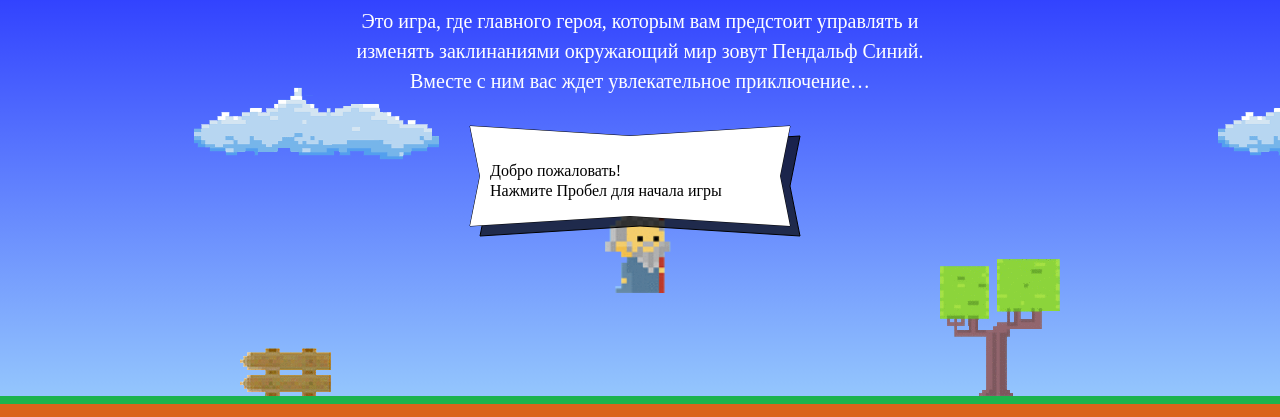
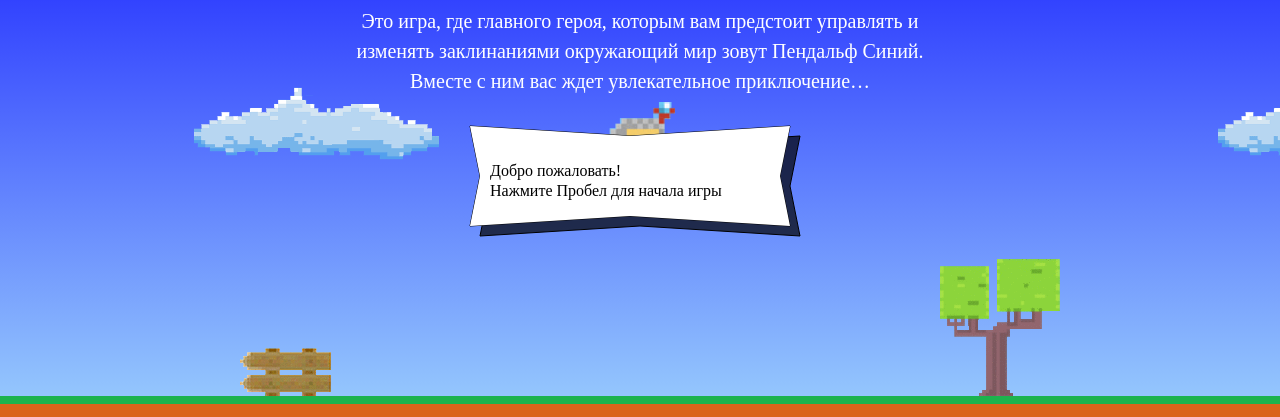
Before and after one commit to Nickdem/903011-code-and-magick-17, a website: page index.html in a window 1280 px wide. Shown: the part 203-620 px from the top of the page. Drawn offline with Linux system fonts and the light colour scheme; a web font is replaced by a local one.

Commit message:
Исправил положение мага

```diff
--- a/index.html
+++ b/index.html
@@ -182,9 +182,9 @@
 </template>
 
 <script>
-  var fireballSize = 22
-  var wizardSpeed = 3
-  var wizardWidth = 70
+  var fireballSize = 22;
+  var wizardSpeed = 3;
+  var wizardWidth = 70;
 
   var getFireballSpeed = function(left) {
     return left ? 5 : 2;
@@ -197,8 +197,8 @@
     return wizzardPositionX;
   }
   function getWizardY(height) {
-    var wizzardPositionY = (height - getWizardHeight()) / 2;
-    return wizzardPositionY;
+    var wizardPositionY = height * 1 / 3 - getWizardHeight();
+    return wizardPositionY;
   }
 </script>
 <script src="js/game.js"></script>
```
